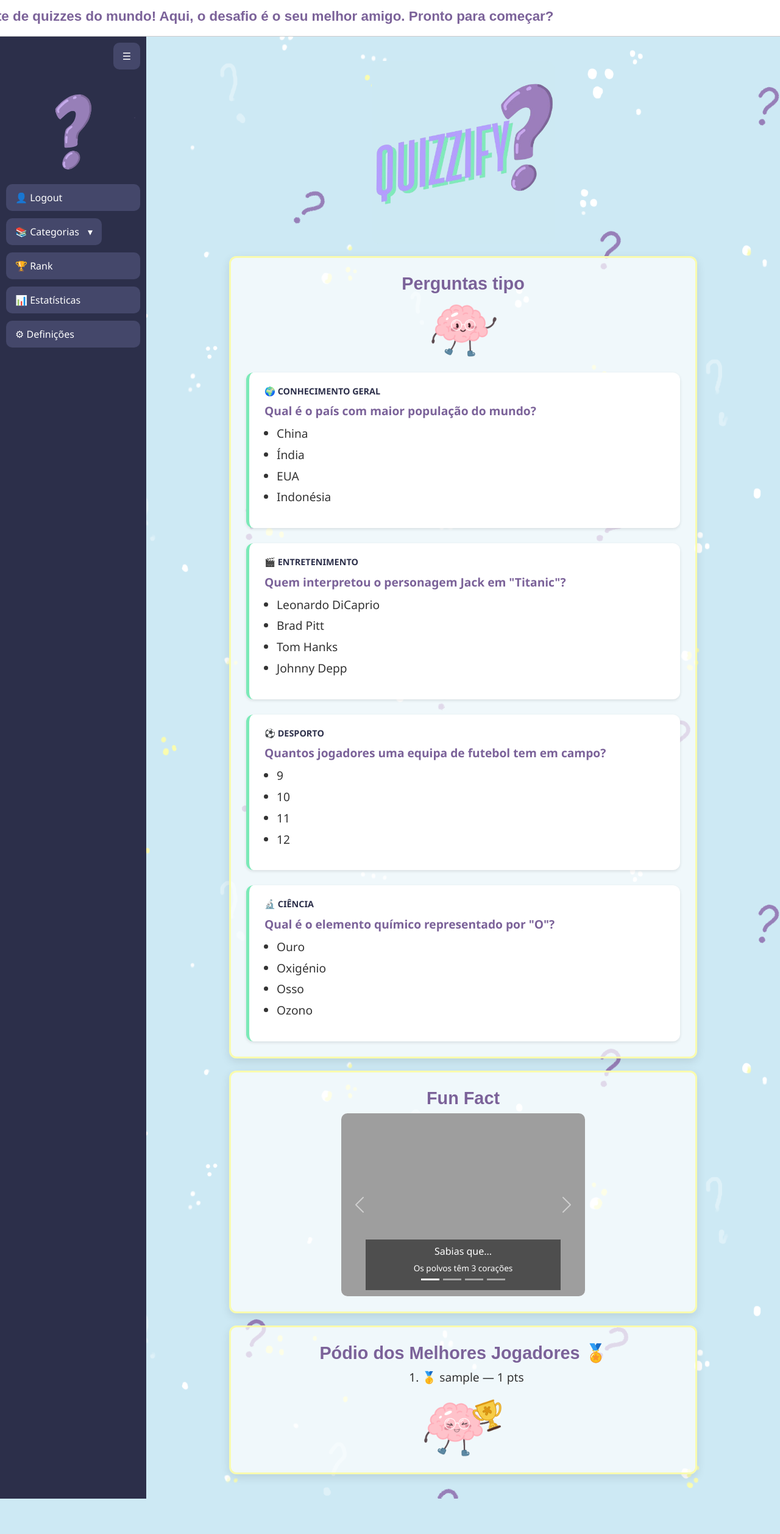
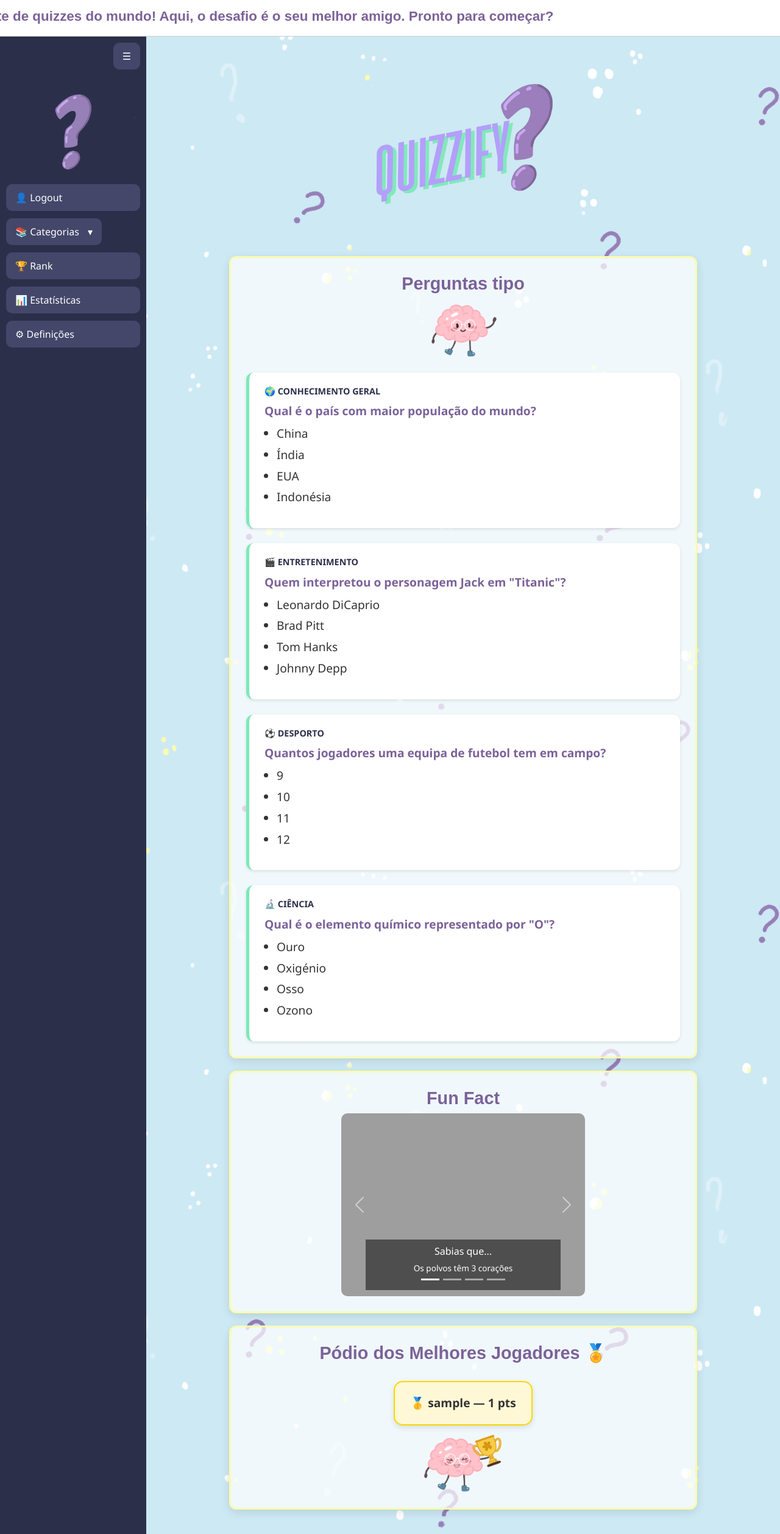
Before and after one commit to carolina-gn/projeto_programacao_final, a Flask app: template app/templates/principal_base.html in a window 1280 px wide. Shown: the whole page at 61% size. Before the commit the page ends 2458 px from the top, so only its background shows below. Run offline with Flask 2, Linux system fonts and the light colour scheme; the template is opened without the code that fills it: most values are stand-ins (such as "Sample title", 1, 10 or a date in 2020); grey boxes are pictures that could not be loaded.

Commit message:
style: podio

```diff
--- a/app/static/css/principal.css
+++ b/app/static/css/principal.css
@@ -300,3 +300,47 @@
         transform: translateX(-100%);
       }
     }
+
+    .podium {
+      list-style: none;
+      padding: 0;
+      margin: 20px 0 10px 0;
+      display: flex;
+      justify-content: center;
+      gap: 30px;
+      flex-wrap: wrap;
+    }
+
+    .podium li {
+      background-color: white;
+      color: #333;
+      border-radius: 15px;
+      padding: 20px 25px;
+      min-width: 180px;
+      font-weight: bold;
+      box-shadow: 0 4px 10px rgba(0, 0, 0, 0.1);
+      text-align: center;
+      font-size: 1.2rem;
+      position: relative;
+      transition: transform 0.2s;
+    }
+
+    .podium li:hover {
+      transform: translateY(-5px);
+    }
+
+    /* Destaques para os 3 primeiros colocados */
+    .podium li:nth-child(1) {
+      background: #fff8d6;
+      border: 2px solid gold;
+    }
+
+    .podium li:nth-child(2) {
+      background: #f0f0f5;
+      border: 2px solid silver;
+    }
+
+    .podium li:nth-child(3) {
+      background: #f7e4dc;
+      border: 2px solid #cd7f32; /* Bronze */
+    }
```
Lines whose indentation alone changed are shown as unchanged.
